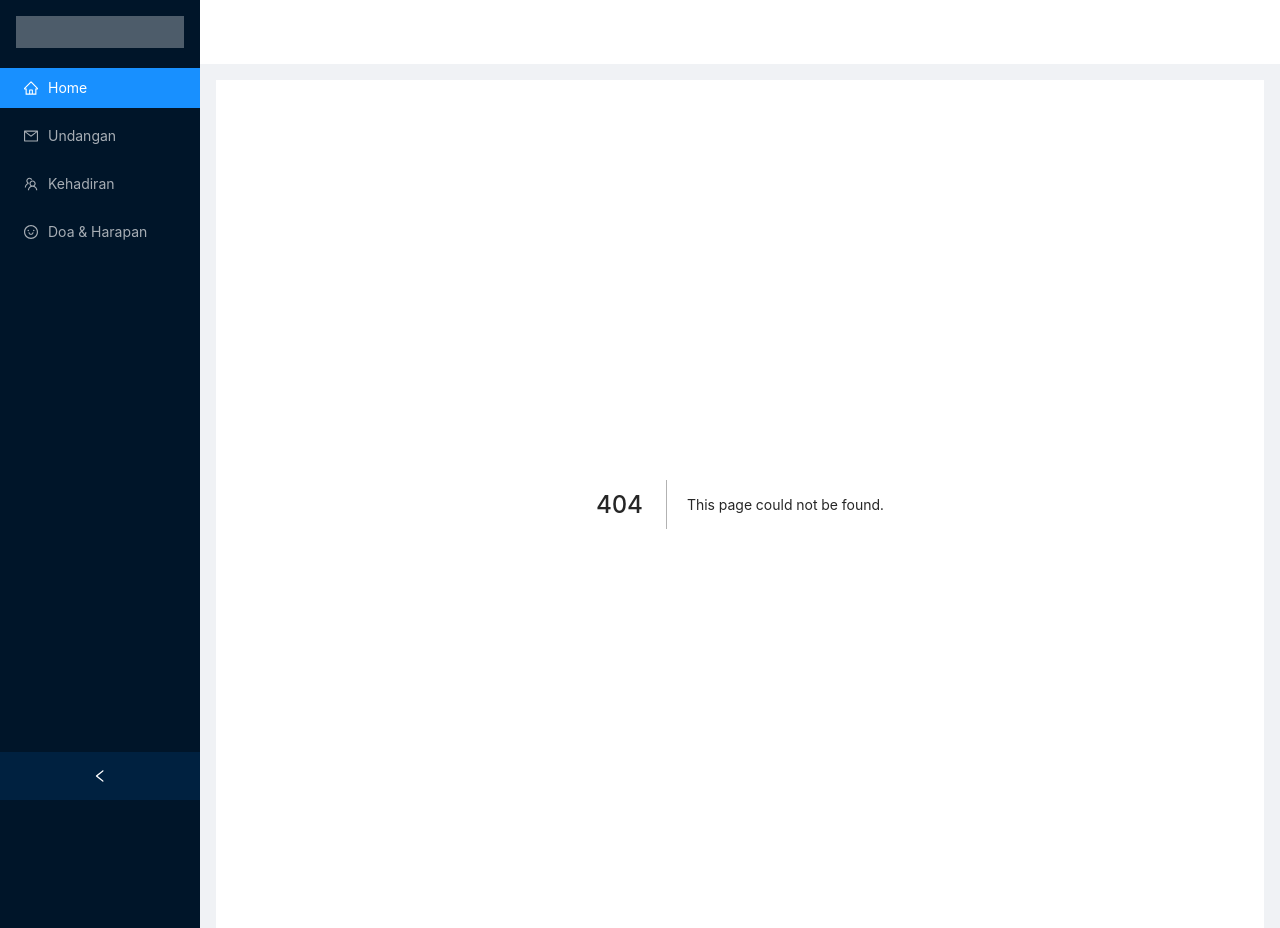
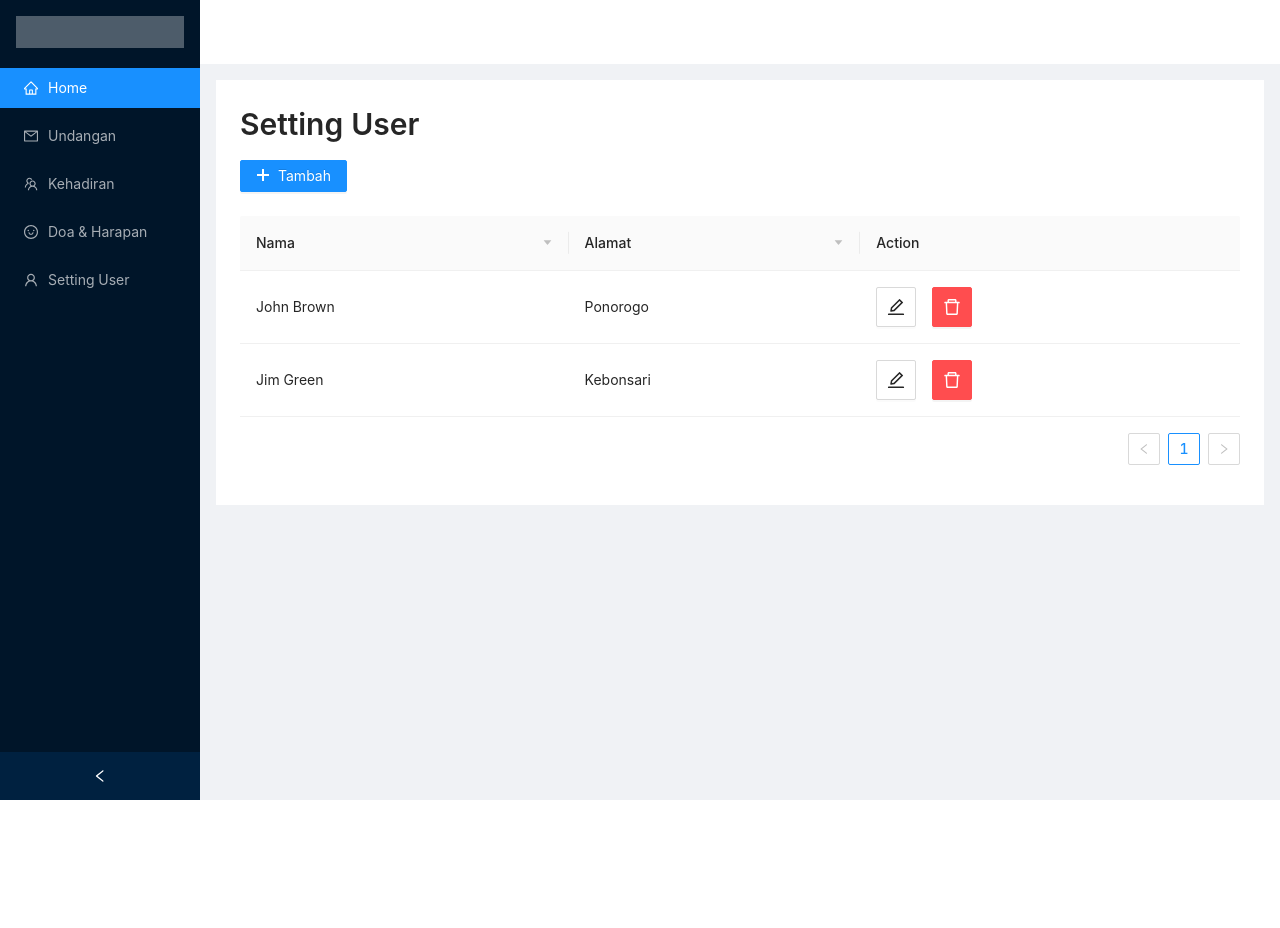
Before and after one commit to CandraJengger/wedding-invitation-admin, a Next.js app: page /users in a window 1280 px wide. Before the commit this address had no page. After the commit the page ends 800 px from the top, so only its background shows below. Built offline with nearby package versions, Linux system fonts and the light colour scheme.

Commit message:
Create User Page

```diff
--- a/components/Sidebar/index.js
+++ b/components/Sidebar/index.js
@@ -6,6 +6,7 @@ import {
   MailOutlined,
   TeamOutlined,
   HomeOutlined,
+  UserOutlined,
 } from '@ant-design/icons';
 const { Sider } = Layout;
 
@@ -34,6 +35,11 @@ const index = ({ collapsed, onCollapse }) => {
             <a>Doa & Harapan</a>
           </Link>
         </Menu.Item>
+        <Menu.Item key="5" icon={<UserOutlined />}>
+          <Link href="/users">
+            <a>Setting User</a>
+          </Link>
+        </Menu.Item>
       </Menu>
     </Sider>
   );
--- /dev/null
+++ b/pages/login.js
@@ -0,0 +1,5 @@
+import React from 'react';
+
+export default function Login() {
+  return <div>Ini Login</div>;
+}
--- /dev/null
+++ b/pages/users/index.js
@@ -0,0 +1,234 @@
+import React, { useState, useRef } from 'react';
+import { Row, Col, Table, Space, Button, Modal, Input } from 'antd';
+import { Text } from '../../components';
+
+const { confirm } = Modal;
+
+import {
+  EditOutlined,
+  DeleteOutlined,
+  PlusOutlined,
+  ExclamationCircleOutlined,
+} from '@ant-design/icons';
+
+const Users = () => {
+  const [user, setUser] = useState({
+    name: '',
+    address: '',
+    password: '',
+  });
+  const [loading, setLoading] = useState(false);
+  const [isAddModalVisible, setIsAddModalVisible] = useState(false);
+  const [isEditModalVisible, setIsEditModalVisible] = useState(false);
+
+  const columns = [
+    {
+      title: 'Nama',
+      dataIndex: 'name',
+      // specify the condition of filtering result
+      // here is that finding the name started with `value`
+      sorter: (a, b) => a.name.length - b.name.length,
+      sortDirections: ['descend'],
+    },
+    {
+      title: 'Alamat',
+      dataIndex: 'alamat',
+      sorter: (a, b) => a.keterangan.length - b.keterangan.length,
+      sortDirections: ['descend'],
+    },
+    {
+      title: 'Action',
+      key: 'action',
+      render: (text, record) => (
+        <Space size="middle">
+          <Button
+            onClick={showEditModal}
+            icon={<EditOutlined />}
+            size="large"
+          />
+          <Button
+            onClick={showDeleteConfirm}
+            type="primary"
+            danger
+            icon={<DeleteOutlined />}
+            size="large"
+          />
+        </Space>
+      ),
+    },
+  ];
+
+  const data = [
+    {
+      key: '1',
+      name: 'John Brown',
+      alamat: 'Ponorogo',
+    },
+    {
+      key: '2',
+      name: 'Jim Green',
+      alamat: 'Kebonsari',
+    },
+  ];
+
+  function onChange(pagination, filters, sorter, extra) {
+    console.log('params', pagination, filters, sorter, extra);
+  }
+
+  function showDeleteConfirm() {
+    confirm({
+      title: 'Are you sure delete this task?',
+      icon: <ExclamationCircleOutlined />,
+      content: 'Some descriptions',
+      okText: 'Yes',
+      okType: 'danger',
+      cancelText: 'No',
+      onOk() {
+        console.log('OK');
+      },
+      onCancel() {
+        console.log('Cancel');
+      },
+    });
+  }
+
+  const showAddModal = () => {
+    setIsAddModalVisible(true);
+  };
+
+  const handleAddModalOk = () => {
+    setLoading(true);
+    setTimeout(() => {
+      setLoading(false);
+      setIsAddModalVisible(false);
+      console.log(user);
+    }, 2000);
+  };
+
+  const handleAddModalCancel = () => {
+    setIsAddModalVisible(false);
+  };
+
+  function showEditModal() {
+    setIsEditModalVisible(true);
+  }
+
+  const handleEditModalOk = () => {
+    setLoading(true);
+    setTimeout(() => {
+      setLoading(false);
+      setIsEditModalVisible(false);
+    }, 2000);
+  };
+
+  const handleEditModalCancel = () => {
+    setIsEditModalVisible(false);
+  };
+
+  return (
+    <>
+      <Row>
+        <Col xs={24}>
+          <Text level={2} text="Setting User" />
+        </Col>
+        <Col xs={24} style={{ marginBottom: '24px' }}>
+          <Button type="primary" onClick={showAddModal}>
+            <PlusOutlined />
+            Tambah
+          </Button>
+        </Col>
+      </Row>
+      <Row>
+        <Col xs={24}>
+          <Table columns={columns} dataSource={data} onChange={onChange} />
+        </Col>
+      </Row>
+
+      {/* Modal Add User */}
+      <Modal
+        title="Add User"
+        visible={isAddModalVisible}
+        onCancel={handleAddModalCancel}
+        footer={[
+          <Button key="cancel" onClick={handleAddModalCancel}>
+            Cancel
+          </Button>,
+          <Button
+            key="submit"
+            type="primary"
+            loading={loading}
+            onClick={handleAddModalOk}
+          >
+            Save
+          </Button>,
+        ]}
+      >
+        <div style={{ marginBottom: '1rem' }}>
+          <label>Name</label>
+          <Input
+            onChange={(e) => setUser({ ...user, name: e.target.value })}
+            placeholder="Input nama"
+          />
+        </div>
+        <div style={{ marginBottom: '1rem' }}>
+          <label>Alamat</label>
+          <Input
+            onChange={(e) => setUser({ ...user, address: e.target.value })}
+            placeholder="Input alamat"
+          />
+        </div>
+        <div style={{ marginBottom: '1rem' }}>
+          <label>Password</label>
+          <Input.Password
+            onChange={(e) => setUser({ ...user, password: e.target.value })}
+            placeholder="Input password"
+          />
+        </div>
+      </Modal>
+
+      {/* Modal Edit Delete */}
+      <Modal
+        title="Edit User"
+        visible={isEditModalVisible}
+        onCancel={handleEditModalCancel}
+        footer={[
+          <Button key="cancel" onClick={handleEditModalCancel}>
+            Cancel
+          </Button>,
+          <Button
+            key="submit"
+            type="primary"
+            loading={loading}
+            onClick={handleEditModalOk}
+          >
+            Update
+          </Button>,
+        ]}
+      >
+        <div style={{ marginBottom: '1rem' }}>
+          <label>Name</label>
+          <Input
+            onChange={(e) => setUser({ ...user, name: e.target.value })}
+            placeholder="Input nama"
+          />
+        </div>
+        <div style={{ marginBottom: '1rem' }}>
+          <label>Alamat</label>
+          <Input
+            onChange={(e) => setUser({ ...user, address: e.target.value })}
+            placeholder="Input alamat"
+          />
+        </div>
+        <div style={{ marginBottom: '1rem' }}>
+          <label>Password</label>
+          <Input.Password
+            onChange={(e) => setUser({ ...user, password: e.target.value })}
+            placeholder="Input password"
+          />
+        </div>
+      </Modal>
+    </>
+  );
+};
+
+export default Users;
```
